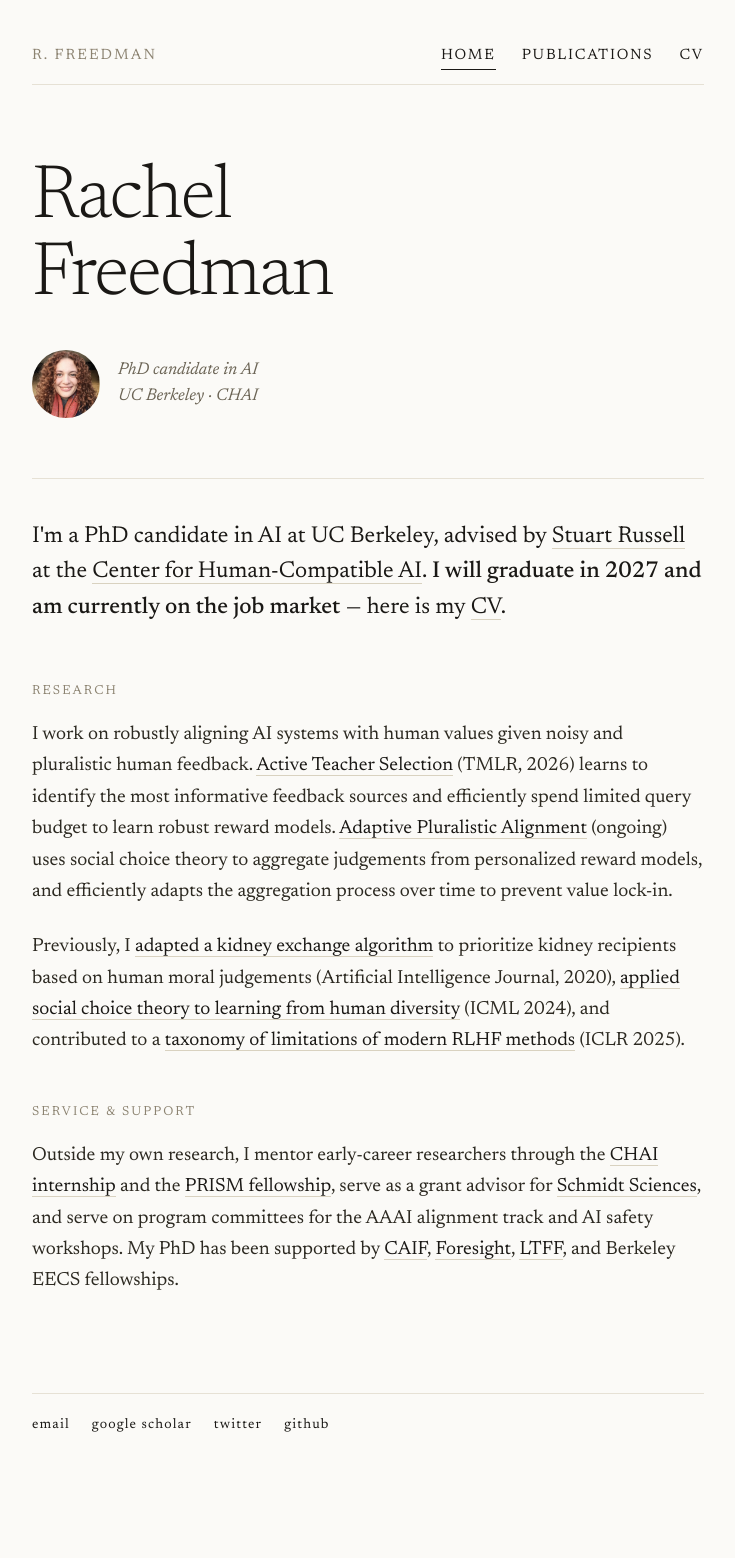
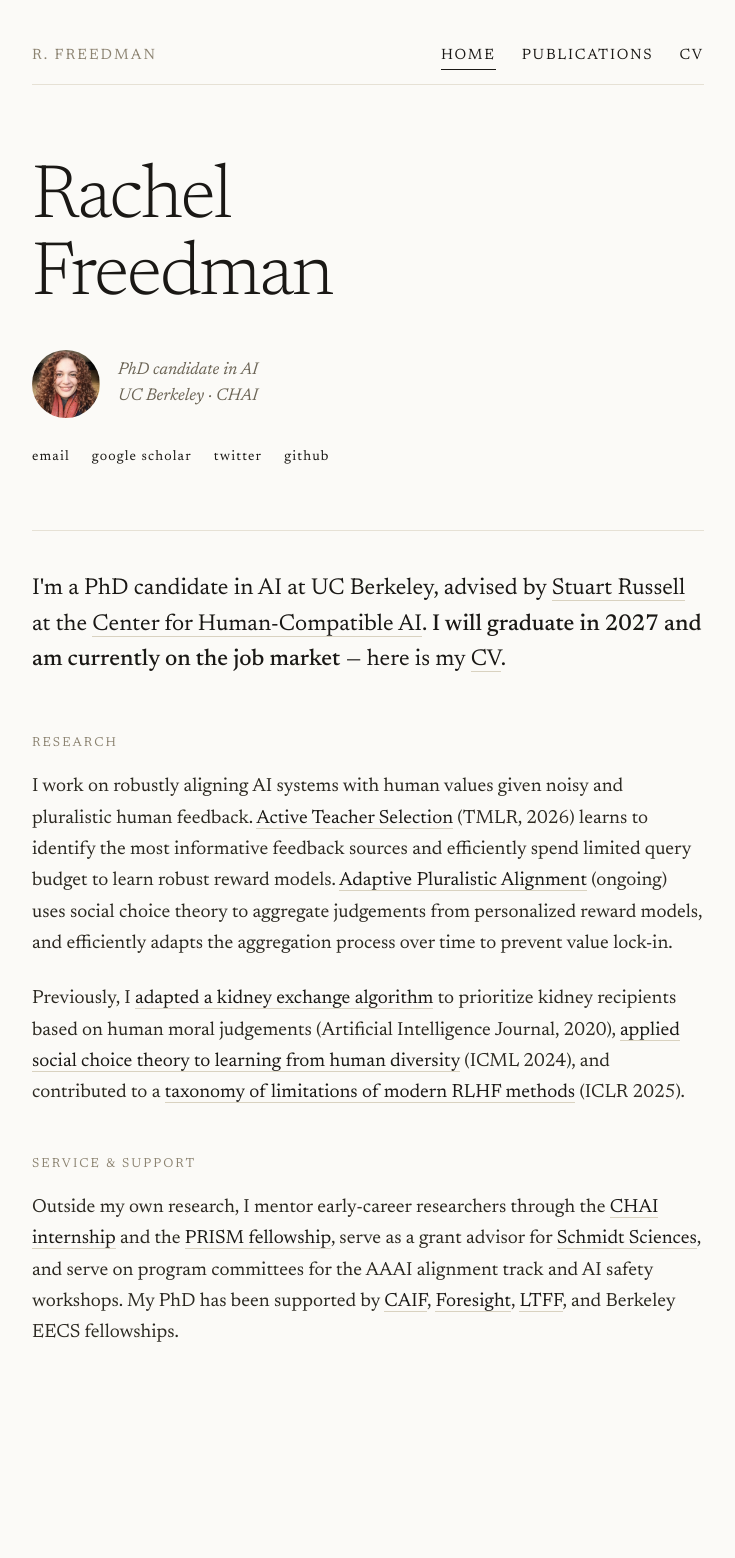
Before and after one commit to RachelFreedman/rachelfreedman.github.io, a Jekyll site: the page built from index.html, in a window 1280 px wide. Shown: the whole page, without its empty margins (272-1007 px from the left). Built offline with Jekyll 4.4.1, drawn with Linux system fonts in a browser that asks for light colours; after the commit the page ends 1469 px from its top, so only the background shows below that.

Commit message:
Move contact links below hero on home page
Place email/scholar/twitter/github links between the name/photo block
and the rule line on the home page, and hide the site footer there to
avoid duplication.

Co-Authored-By: Claude Opus 4.8 (1M context) <noreply@anthropic.com>

```diff
--- a/_layouts/default.html
+++ b/_layouts/default.html
@@ -32,12 +32,14 @@
 
 		{{ content }}
 
+		{% if page.url != '/' %}
 		<footer class="site-footer">
 			<a href="mailto:rachel.freedman@berkeley.edu">email</a>
 			<a href="https://scholar.google.com/citations?user=Mj1fmhsAAAAJ">google scholar</a>
 			<a href="https://x.com/FreedmanRach">twitter</a>
 			<a href="https://github.com/rachelfreedman">github</a>
 		</footer>
+		{% endif %}
 	</div>
 
 	<script>
--- a/css/main.css
+++ b/css/main.css
@@ -36,8 +36,8 @@ a {
 	transition: color .2s, border-color .2s;
 }
 a:hover { color: var(--accent); border-bottom-color: var(--accent); }
-a.plain, .site-header nav a, .site-footer a { border-bottom: 1px solid transparent; }
-.site-header nav a:hover, .site-footer a:hover { border-bottom-color: currentColor; }
+a.plain, .site-header nav a, .site-footer a, .contact a { border-bottom: 1px solid transparent; }
+.site-header nav a:hover, .site-footer a:hover, .contact a:hover { border-bottom-color: currentColor; }
 
 /* header */
 .site-header {
@@ -97,6 +97,14 @@ h1 {
 	color: var(--muted);
 	font-style: italic;
 }
+
+.contact {
+	display: flex;
+	gap: 22px;
+	flex-wrap: wrap;
+	margin-top: 28px;
+}
+.contact a { font-size: 14px; letter-spacing: .08em; }
 
 .lede {
 	margin-top: 60px;
--- a/index.html
+++ b/index.html
@@ -8,6 +8,12 @@ title: Rachel Freedman
 		<div class="identity">
 			<img src="/assets/images/recent_headshot.jpg" alt="Photo of Rachel Freedman">
 			<div>PhD candidate in AI<br>UC Berkeley &middot; CHAI</div>
+		</div>
+		<div class="contact">
+			<a href="mailto:rachel.freedman@berkeley.edu">email</a>
+			<a href="https://scholar.google.com/citations?user=Mj1fmhsAAAAJ">google scholar</a>
+			<a href="https://x.com/FreedmanRach">twitter</a>
+			<a href="https://github.com/rachelfreedman">github</a>
 		</div>
 	</div>
 
```
